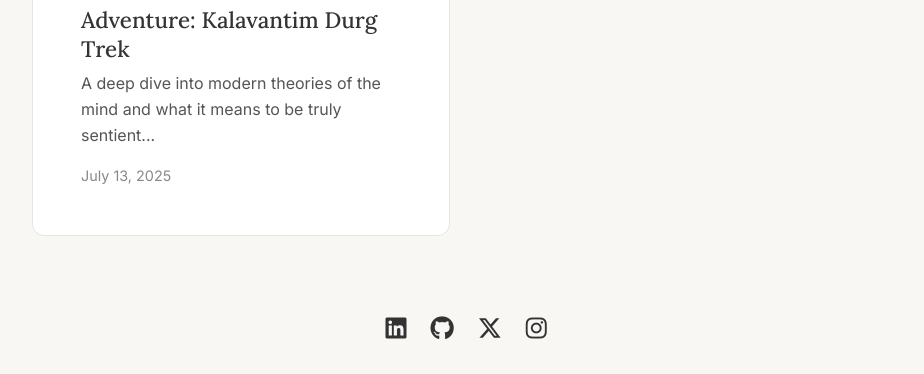
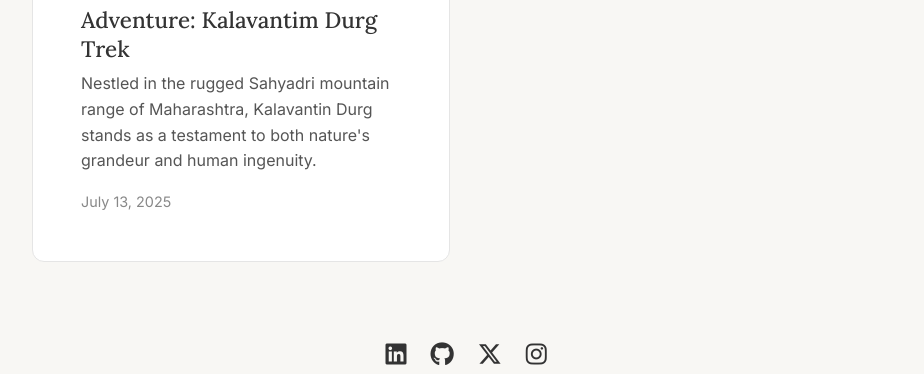
Before and after one commit to aswinbishoyi07/website, a plain HTML site: page writing.html in a window 1280 px wide. Shown: the part 829-1203 px from the top of the page, without its empty margins (174-1098 px from the left). Drawn offline with Linux system fonts and the light colour scheme.

Commit message:
Update writing.html

```diff
--- a/writing.html
+++ b/writing.html
@@ -66,7 +66,7 @@
                     <div class="card-content">
                         <span class="card-category">Travel</span>
                         <h3 class="card-title">Adventure: Kalavantim Durg Trek</h3>
-                        <p class="card-excerpt">A deep dive into modern theories of the mind and what it means to be truly sentient...</p>
+                        <p class="card-excerpt">Nestled in the rugged Sahyadri mountain range of Maharashtra, Kalavantin Durg stands as a testament to both nature's grandeur and human ingenuity.</p>
                         <span class="card-date">July 13, 2025</span>
                     </div>
                 </div>
```
